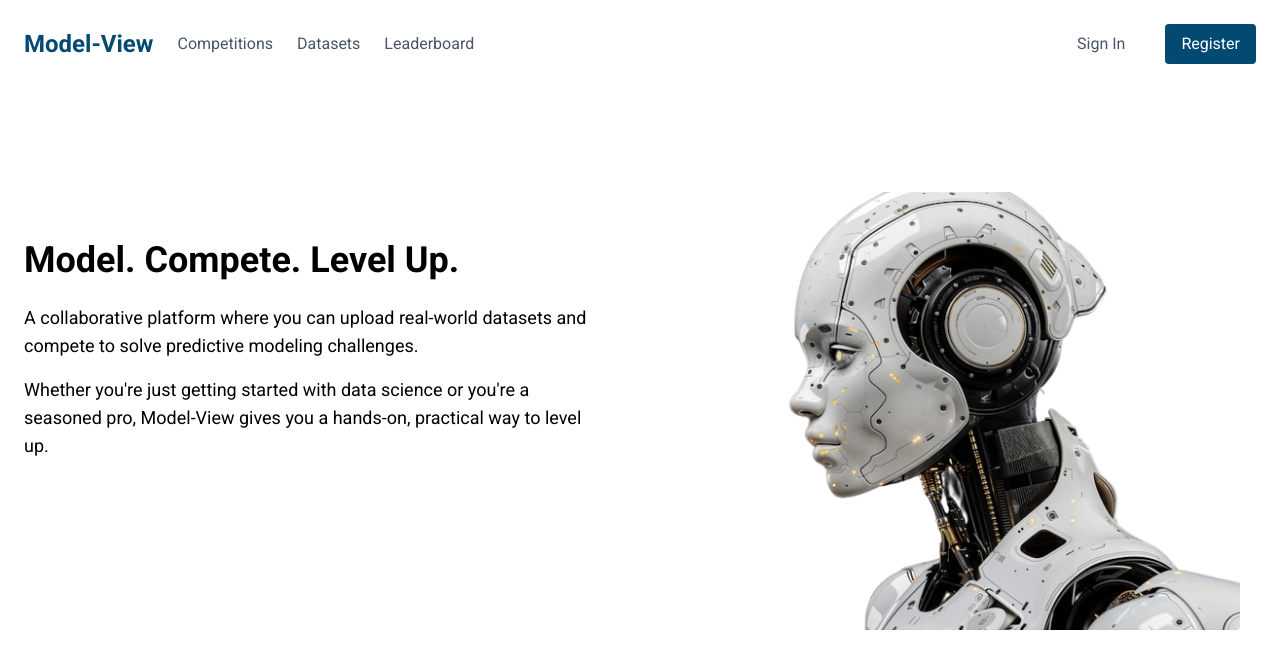
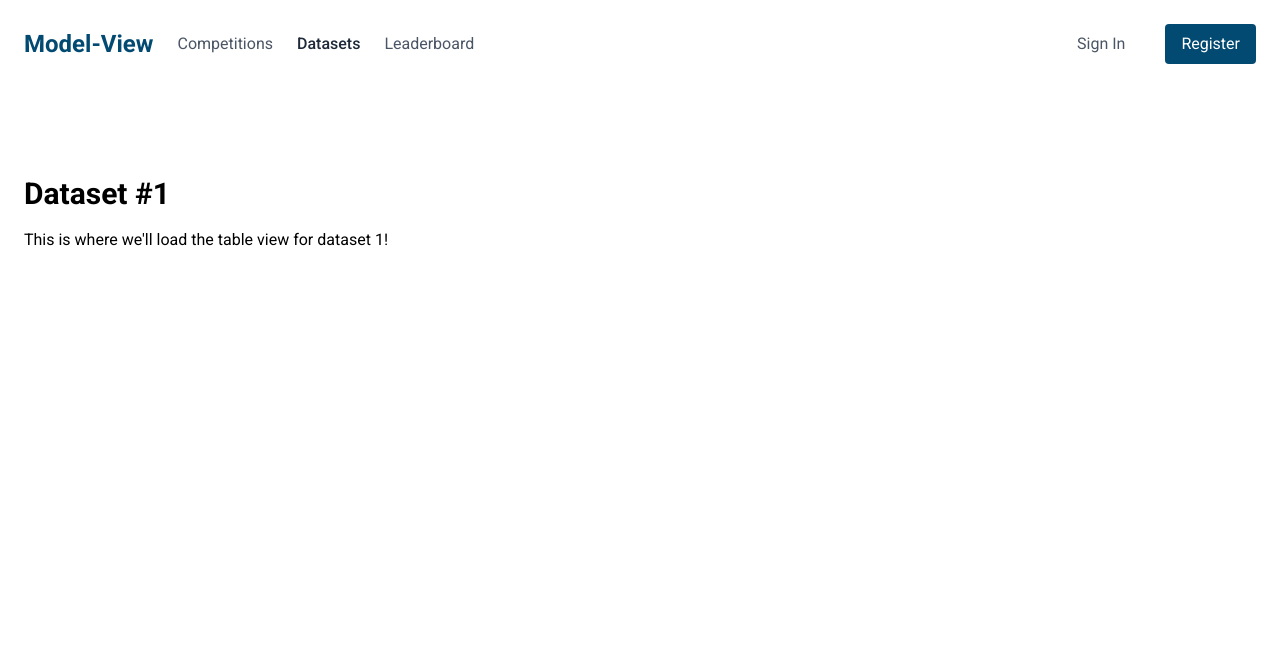
Before and after one commit to Mentee-Group/model-view, a React (Vite) app in the folder frontend/: page /datasets/1 in a window 1280 px wide. Before the commit this address led to /. Shown: the top 668 px of the page. Built offline with nearby package versions, Linux system fonts and the light colour scheme.

Commit message:
Add DatasetDetailPage.

```diff
--- a/frontend/src/App.tsx
+++ b/frontend/src/App.tsx
@@ -4,6 +4,7 @@ import { BrowserRouter as Router, Routes, Route, Navigate } from 'react-router-d
 import CompetitionPage from './pages/CompetitionPage';
 import LeaderboardPage from './pages/LeaderboardPage';
 import NavBar from './components/NavBar';
+import DatasetDetailPage from './pages/DatasetDetailPage';
 
 function App() {
   return (
@@ -14,6 +15,7 @@ function App() {
           <Route path="/" element={<HomePage />} />
           <Route path="/competitions" element={<CompetitionPage />} />
           <Route path="/datasets" element={<DatasetPage />} />
+          <Route path="/datasets/:id" element={<DatasetDetailPage />} />
           <Route path="/leaderboards" element={<LeaderboardPage />} />
           <Route path="*" element={<Navigate to="/" replace />} />
         </Routes>
--- /dev/null
+++ b/frontend/src/pages/DatasetDetailPage.tsx
@@ -0,0 +1,15 @@
+import { useParams } from 'react-router-dom';
+
+function DatasetDetailPage() {
+  const { id } = useParams<{ id: string }>();
+
+  return (
+    <div className="py-8">
+      <h1 className="text-3xl font-bold mb-4">Dataset #{id}</h1>
+      <p>This is where we'll load the table view for dataset {id}!</p>
+      {/* Later we'll use AG Grid or TanStack here */}
+    </div>
+  );
+}
+
+export default DatasetDetailPage;
--- a/frontend/src/pages/DatasetPage.tsx
+++ b/frontend/src/pages/DatasetPage.tsx
@@ -1,6 +1,7 @@
 import { MoreHorizontal, Plus } from 'lucide-react';
 import { useState } from 'react';
 import * as DropdownMenu from '@radix-ui/react-dropdown-menu';
+import { useNavigate } from 'react-router-dom';
 
 type Dataset = {
   id: number;
@@ -35,6 +36,7 @@ function handleMenuClick(callback: () => void) {
 }
 
 function DatasetPage() {
+  const navigate = useNavigate();
   const [expandedId, setExpandedId] = useState<number | null>(null);
 
   const toggleExpand = (id: number) => {
@@ -88,7 +90,7 @@ function DatasetPage() {
                   <DropdownMenu.Item asChild>
                     <div
                       onClick={handleMenuClick(() => {
-                        console.log('View clicked');
+                        navigate(`/datasets/${dataset.id}`);
                       })}
                       className="px-4 py-2 text-sm text-gray-700 hover:bg-gray-100 cursor-pointer"
                     >
```
